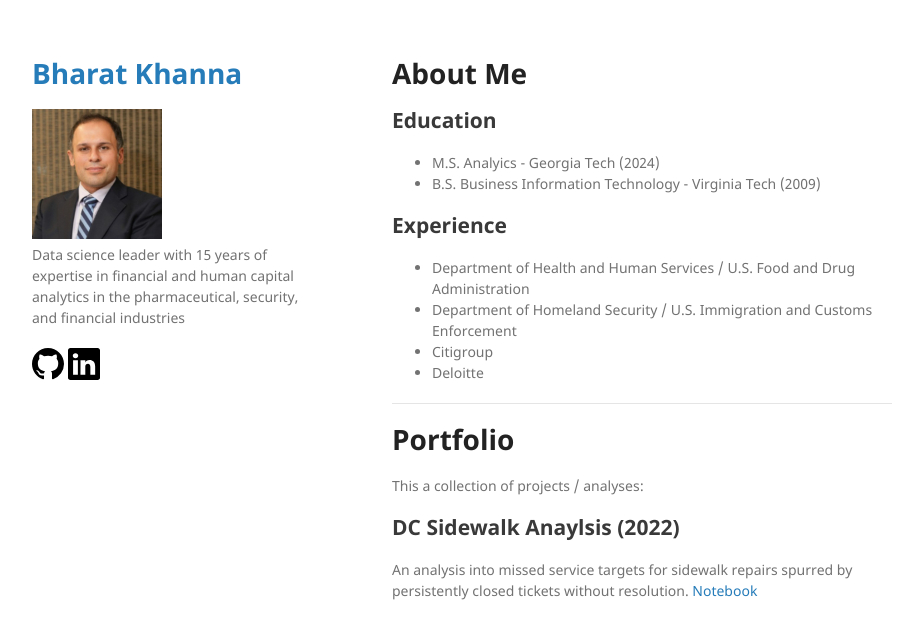
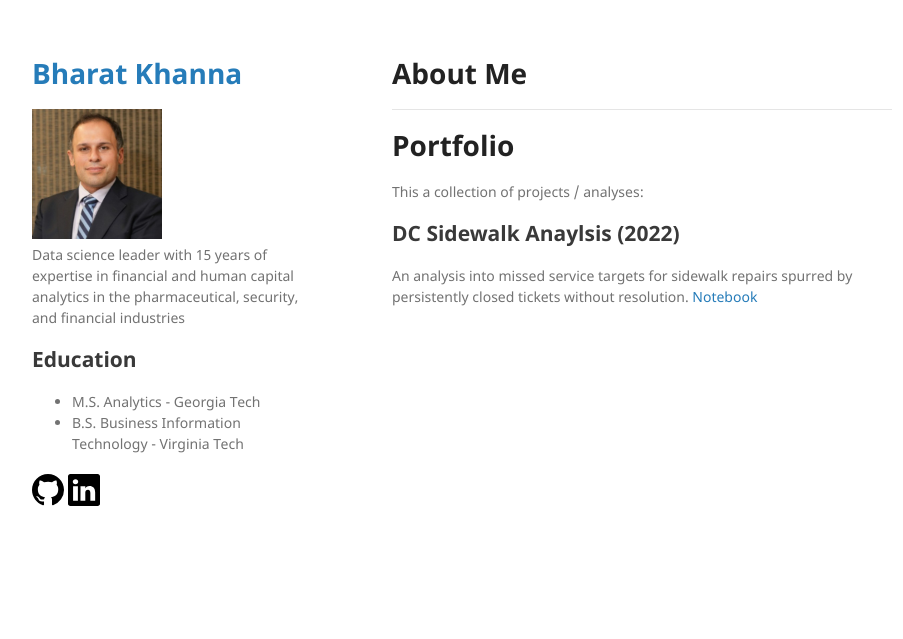
Before and after one commit to bharatbk/bharatbk.github.io, a Jekyll site: the page built from index.md, in a window 1280 px wide. Shown: the top 639 px of the page, without its empty margins (178-1081 px from the left). Built offline with Jekyll 4.4.1, drawn with Linux system fonts in a browser that asks for light colours; our own code applies the rules of GitHub Pages for plain Markdown files.

```diff
--- a/_layouts/default.html
+++ b/_layouts/default.html
@@ -23,6 +23,14 @@
 
         <p>{{ site.description | default: site.github.project_tagline }}</p>
 
+        <p>
+          <h2>Education</h2>
+          <ul>
+            <li>M.S. Analytics - Georgia Tech</li>
+            <li>B.S. Business Information Technology - Virginia Tech</li>
+          </ul>
+        </p>
+
         {% if site.github.is_project_page %}
         <p class="view"><a href="{{ site.github.repository_url }}">View the Project on GitHub <small>{{ site.github.repository_nwo }}</small></a></p>
         {% endif %}
@@ -35,13 +43,6 @@
         </p>
         {% endif %}
 
-        {% if site.show_downloads %}
-        <ul class="downloads">
-          <li><a href="{{ site.github.zip_url }}">Download <strong>ZIP File</strong></a></li>
-          <li><a href="{{ site.github.tar_url }}">Download <strong>TAR Ball</strong></a></li>
-          <li><a href="{{ site.github.repository_url }}">View On <strong>GitHub</strong></a></li>
-        </ul>
-        {% endif %}
       </header>
       <section>
 
--- a/index.md
+++ b/index.md
@@ -3,16 +3,6 @@ layout: default
 ---
 
 # About Me
-
-## Education
-* M.S. Analyics - Georgia Tech (2024)
-* B.S. Business Information Technology - Virginia Tech (2009)
-
-## Experience
-* Department of Health and Human Services / U.S. Food and Drug Administration
-* Department of Homeland Security / U.S. Immigration and Customs Enforcement
-* Citigroup
-* Deloitte
 
 * * *
 
```
Also changed, not shown: _config.yml (line endings or trailing spaces).
